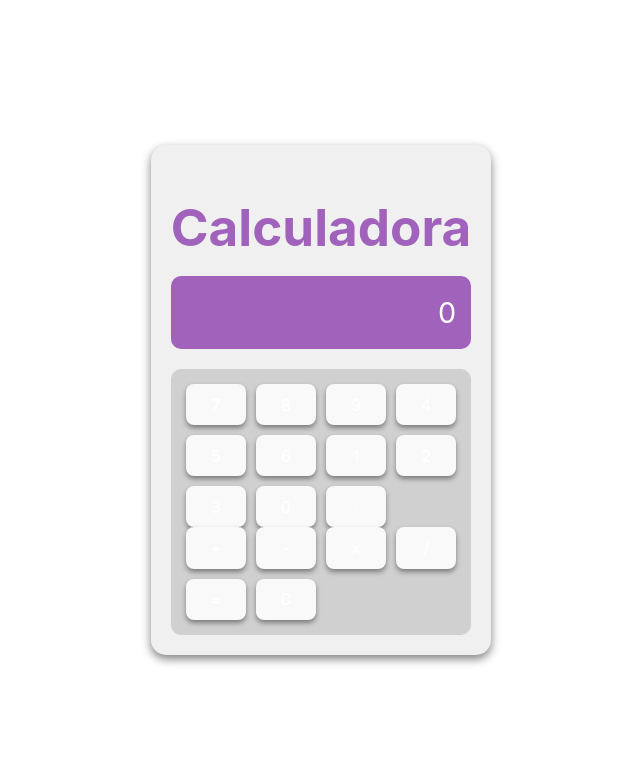
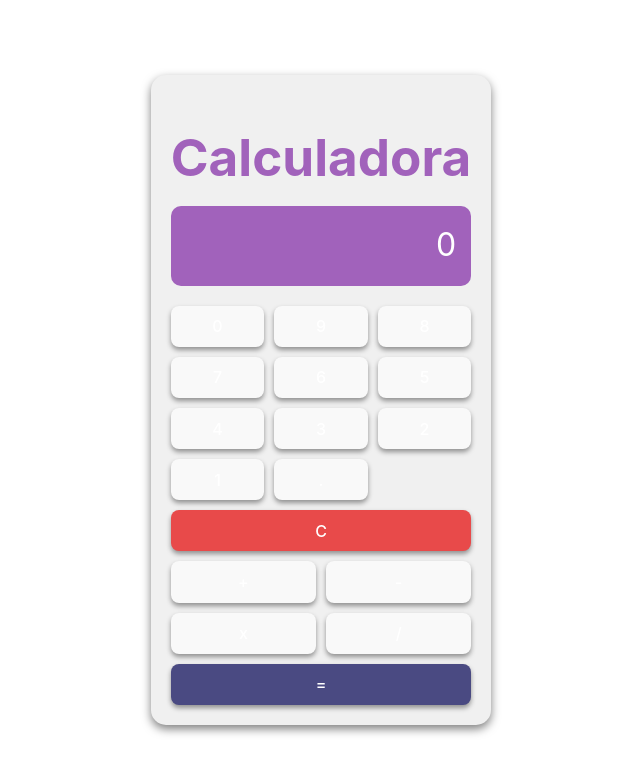
Before and after one commit to DanielaM0101/project-calculadora, a React (Vite) app: page / in a window 1280 px wide. Shown: the top 774 px of the page, without its empty margins (339-979 px from the left). Built offline with nearby package versions, Linux system fonts and the light colour scheme.

Commit message:
Cambios Finales

```diff
--- a/src/App.css
+++ b/src/App.css
@@ -30,30 +30,36 @@ body {
 h1 {
   color: #a162bb; /* Color del título "Calculadora" */
   font-size: 2.5em;
-  text-align: left;
+  text-align: center;
   margin-bottom: 20px;
 }
 
 .pantalla {
   background-color: #a162bb; /* Fondo de la pantalla */
   color: #fff;
-  font-size: 1.8em; /* Tamaño del texto en la pantalla */
+  font-size: 2em; /* Tamaño del texto en la pantalla */
   text-align: right;
   padding: 15px;
   border-radius: 10px;
   margin-bottom: 20px;
+  min-height: 50px; /* Asegura un tamaño mínimo para la pantalla */
 }
 
 .button-container {
-  background-color: #d0d0d0; /* Fondo gris claro para los botones */
-  padding: 15px;
-  border-radius: 10px;
+  display: flex;
+  flex-direction: column; /* Coloca botones en columnas */
 }
 
-.botones-numeros,
+.botones-numeros {
+  display: grid;
+  grid-template-columns: repeat(3, 1fr); /* 3 columnas para los números */
+  gap: 10px;
+  margin-bottom: 10px; /* Separación entre números y operaciones */
+}
+
 .botones-operaciones {
   display: grid;
-  grid-template-columns: repeat(4, 1fr);
+  grid-template-columns: repeat(2, 1fr); /* 2 columnas para las operaciones */
   gap: 10px;
 }
 
@@ -62,7 +68,7 @@ button {
   border: none;
   border-radius: 50%; /* Forma redonda */
   color: white;
-  font-size: 1.5em;
+  font-size: 1.8em; /* Tamaño del texto en los botones */
   padding: 20px;
   cursor: pointer;
   transition: background-color 0.3s ease;
@@ -77,17 +83,10 @@ button:active {
   background-color: #7f4791; /* Color cuando se hace clic */
 }
 
-button.operation {
-  background-color: #a162bb; /* Botones de operación con color morado */
-}
-
-button.operation:hover {
-  background-color: #9c59b6;
-}
-
 button.clear {
   background-color: #e84a4a; /* Botón de "C" en rojo */
   color: #fff;
+  grid-column: span 2; /* Ocupa ambas columnas */
 }
 
 button.clear:hover {
@@ -96,19 +95,11 @@ button.clear:hover {
 
 button.equal {
   background-color: #4a4a82; /* Botón "=" en azul oscuro */
+  grid-column: span 2; /* Ocupa ambas columnas */
 }
 
 button.equal:hover {
   background-color: #3e3e71;
-}
-
-button.special {
-  background-color: #a162bb; /* Botones especiales como %, tan, log, etc. */
-  font-size: 1.2em;
-}
-
-button.special:hover {
-  background-color: #9c59b6;
 }
 
 /* Ajustes para dispositivos móviles */
--- a/src/App.tsx
+++ b/src/App.tsx
@@ -3,10 +3,10 @@ import './App.css';
 
 const App: React.FC = () => {
   const [entrada, setEntrada] = useState<string>('');
-  const [resultado, setResultado] = useState<number | null>(null);
+  const [resultado, setResultado] = useState<string | null>(null);
 
-  const numeros: string[] = ['7', '8', '9', '4', '5', '6', '1', '2', '3', '0', '.'];
-  const operaciones: string[] = ['+', '-', 'x', '/', '=', 'C'];
+  const numeros: string[] = ['0', '9', '8', '7', '6', '5', '4', '3', '2', '1', '.'];
+  const operaciones: string[] = ['C', '+', '-', 'x', '/', '='];
 
   const manejarClick = (valor: string) => {
     if (valor === 'C') {
@@ -15,13 +15,13 @@ const App: React.FC = () => {
     } else if (valor === '=') {
       try {
         const entradaEvaluable = entrada.replace(/x/g, '*');
-        const evaluado: number = eval(entradaEvaluable); // Eval debe manejarse con precaución.
+        const evaluado: string = eval(entradaEvaluable).toString();
         setResultado(evaluado);
       } catch {
-        setResultado(NaN);
+        setResultado('Error');
       }
     } else {
-      setEntrada((prev) => prev + valor);
+      setEntrada(prev => prev + valor);
     }
   };
 
@@ -29,18 +29,18 @@ const App: React.FC = () => {
     <div className="container">
       <div className="calculadora">
         <h1>Calculadora</h1>
-        <div className="pantalla">{resultado !== null ? resultado.toString() : entrada || '0'}</div>
+        <div className="pantalla">{resultado !== null ? resultado : entrada || '0'}</div>
         <div className="button-container">
           <div className="botones-numeros">
-            {numeros.map((num) => (
-              <button key={num} onClick={() => manejarClick(num)}>
+            {numeros.map((num, index) => (
+              <button key={index} onClick={() => manejarClick(num)}>
                 {num}
               </button>
             ))}
           </div>
           <div className="botones-operaciones">
             {operaciones.map((op) => (
-              <button key={op} onClick={() => manejarClick(op)}>
+              <button key={op} onClick={() => manejarClick(op)} className={op === 'C' ? 'clear' : op === '=' ? 'equal' : 'operation'}>
                 {op}
               </button>
             ))}
```
